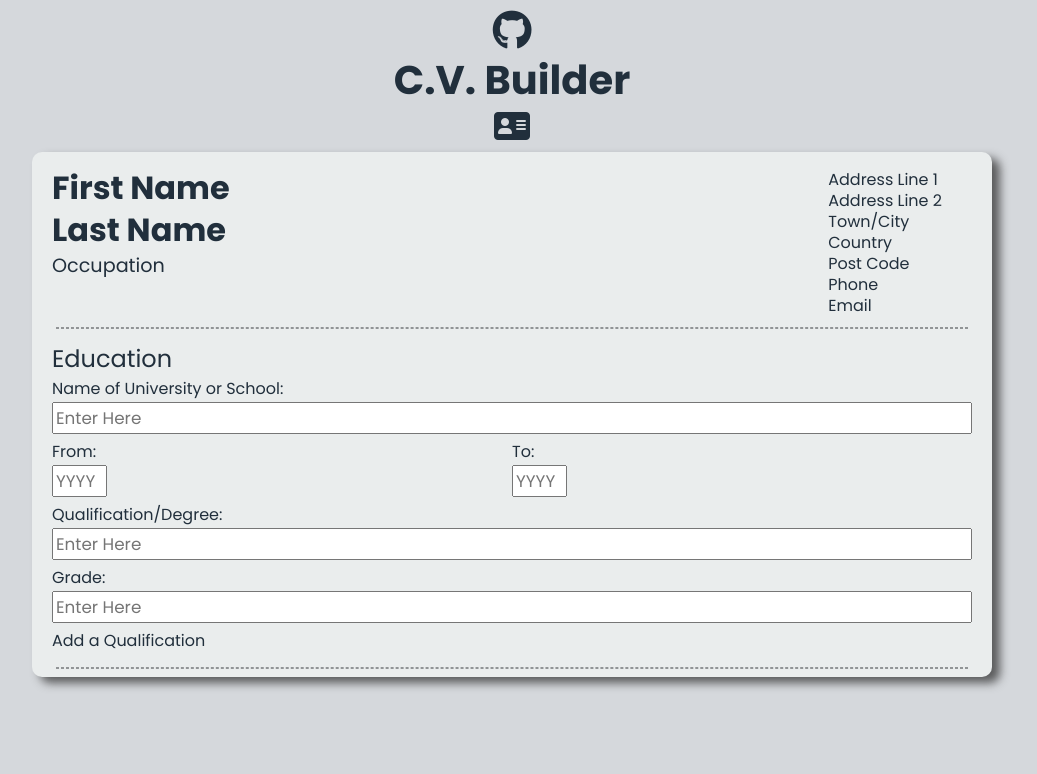
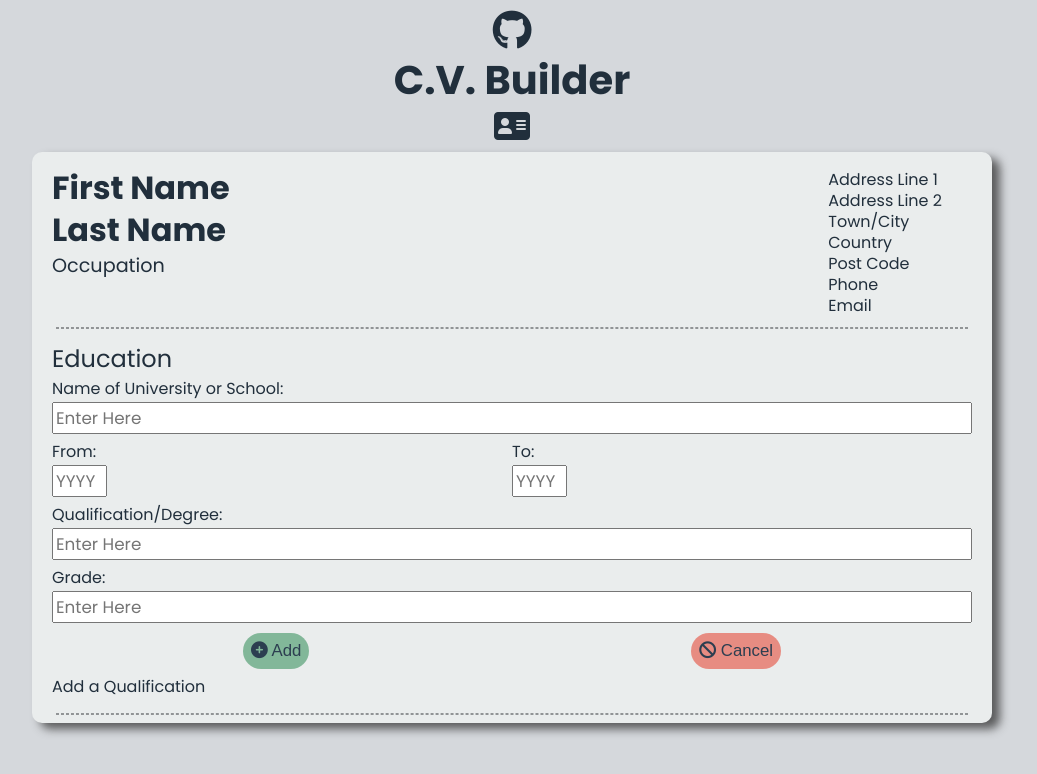
Before and after one commit to beast88/cv-builder, a React (Create React App) app: page / in a window 1280 px wide. Shown: the top 774 px of the page, without its empty margins (128-1165 px from the left). Built offline with nearby package versions, Linux system fonts and the light colour scheme.

Commit message:
Form buttons added and styled

```diff
--- a/public/styles.css
+++ b/public/styles.css
@@ -142,3 +142,25 @@ main {
 .form-control.w-50 input {
 	width: 55px;
 }
+
+.form-control.buttons {
+	flex-direction: row;
+	justify-content: space-around;
+}
+
+.form-control.buttons button {
+	padding: 8px;
+	font-size: 1.05rem;
+	border-radius: 20px;
+	color: #2C3E50;
+}
+
+button.submit {
+	background: rgba(28, 130, 71, 0.5);
+	border: rgba(28, 130, 71, 0.5);
+}
+
+button.cancel {
+	background: rgba(231, 77, 60, 0.6);
+	border: rgba(231, 77, 60, 0.6);
+}
--- a/src/Components/Education.js
+++ b/src/Components/Education.js
@@ -66,6 +66,11 @@ class Education extends Component{
 						/>
 					</div>
 
+					<div className="form-control buttons">
+						<button className="submit"><i className="fa fa-plus-circle"></i> Add</button>
+						<button className="cancel"><i className="fa fa-ban"></i> Cancel</button>
+					</div>
+
 				</form>
 
 				<p>Add a Qualification</p>
```
Also changed, not shown: 1 other file (tests, documents, lock files or other folders).
